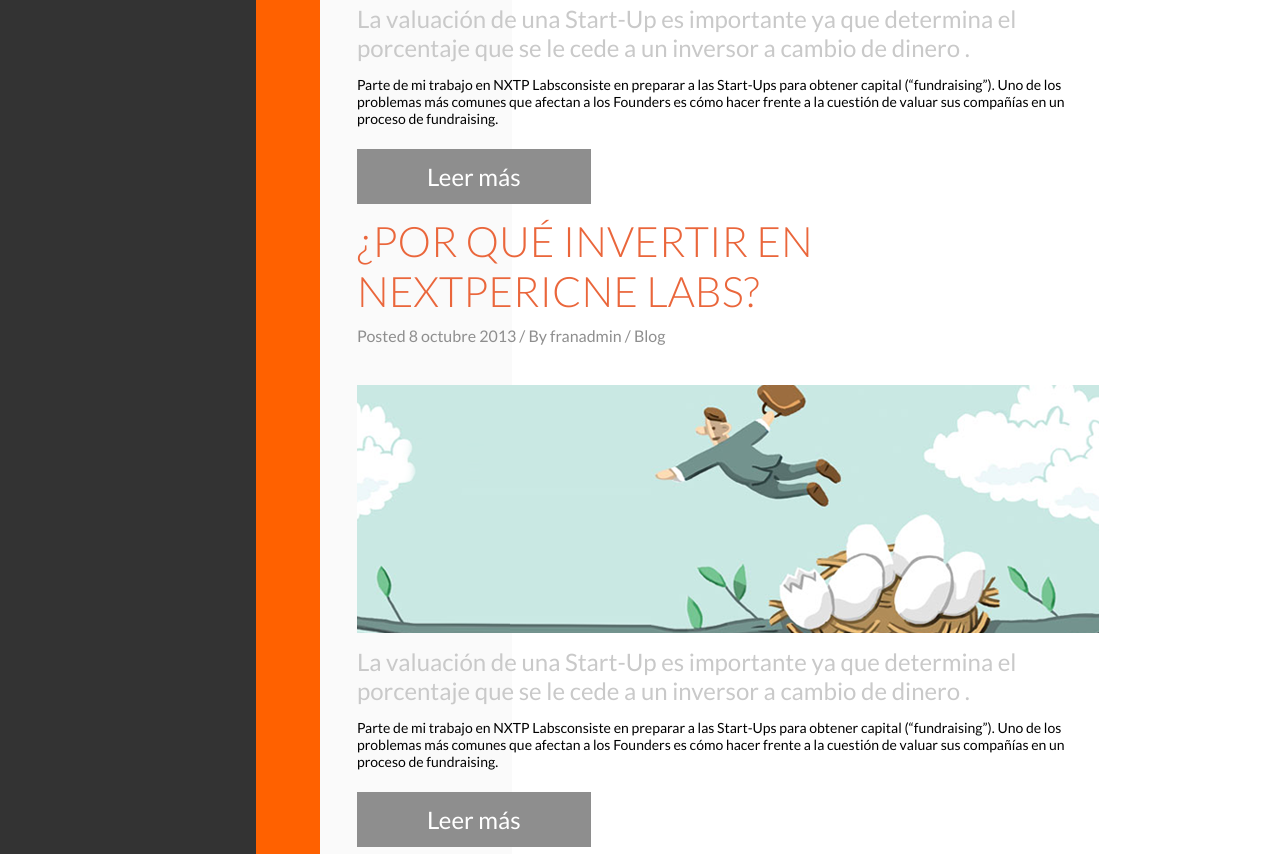
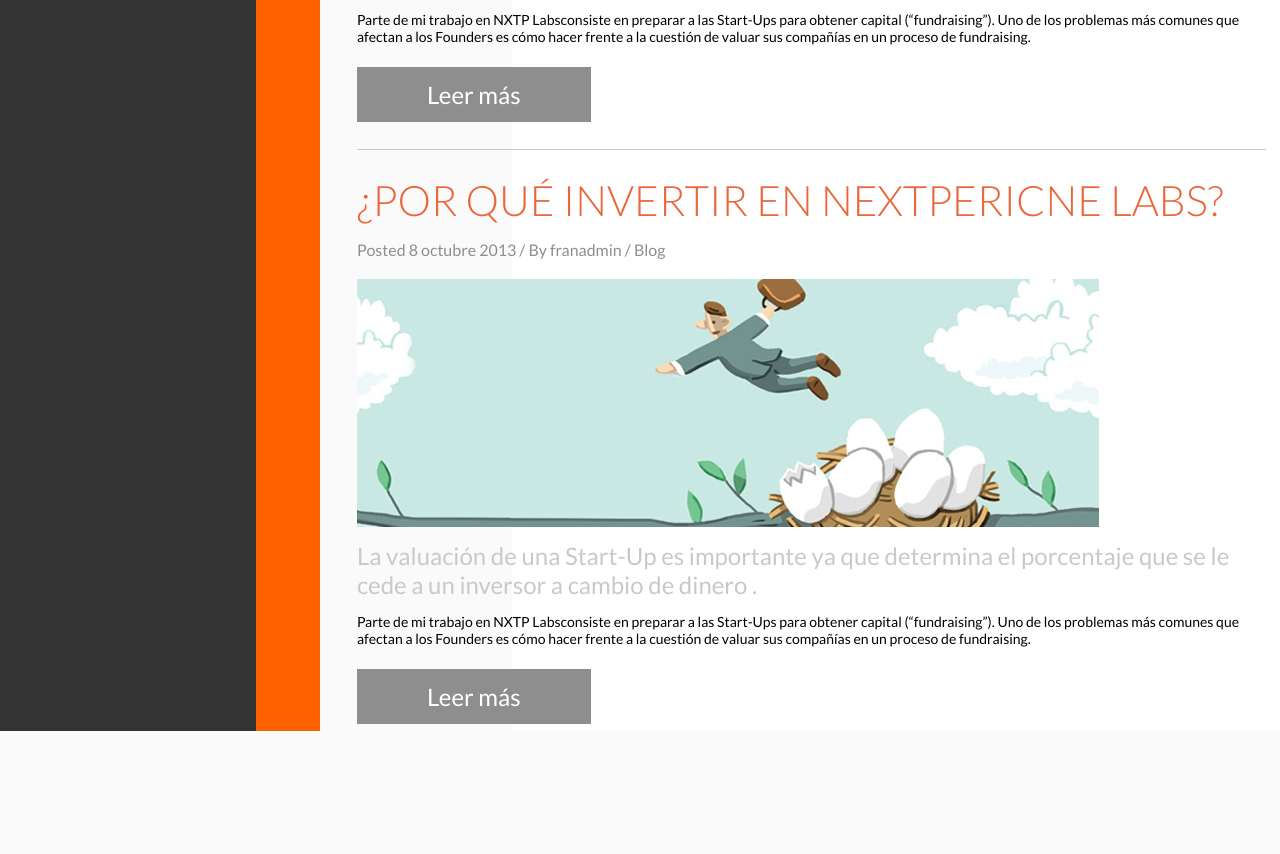
Before and after one commit to carlosandresal/fraco, a website: page app/index.html in a window 1280 px wide. Shown: the part 472-1326 px from the top of the page. After the commit the page ends 1203 px from the top, so only its background shows below. Drawn offline with nearby package versions, Linux system fonts and the light colour scheme; files that its build step writes are made by us from their sources.

Commit message:
Modificacion del subtitle en css, el ancho del article y la linea que divide las notas

```diff
--- a/app/index.html
+++ b/app/index.html
@@ -36,7 +36,7 @@
         </div>
         <div class="col content notes">
             <article>
-                <h2>Como estimar</br>el valor de una Start-Up</h2>
+                <h2>Como estimar el valor de una Start-Up</h2>
                 <span class="subtitle">Posted 8 octubre 2013 / By franadmin / Blog</span>
 
                 <img src="images/nota-01.png" alt="Valuacion de una Start-Up" title="Valuacion de una Start-Up" />
@@ -49,7 +49,7 @@
                 <a href="nota.html" class="button">Leer más</a>
             </article>
 
-            <article>
+            <article class="container">
                 <h2>¿Por qué invertir en Nextpericne Labs?</h2>
                 <span class="subtitle">Posted 8 octubre 2013 / By franadmin / Blog</span>
 
--- a/app/styles/main.scss
+++ b/app/styles/main.scss
@@ -26,7 +26,7 @@ h2{
 }
 
 article{
-    width: 742px;
+    width: auto;
 }
 
 .hero-unit {
@@ -113,18 +113,10 @@ article{
     padding-left: 28px;
 
     h2{
-        margin: 25px 0 10px 0;
+        margin: 25px 0 15px 0;
         font-family: $font;
         font-weight: $light;
         text-transform: uppercase;
-    }
-
-    span{
-        margin: 0 20px 20px 0;
-        color: $color-gris-oscuro;
-        font-size: $font-medium;
-        font-family: $font;
-        font-weight: $regular;
     }
 
     img{
@@ -152,6 +144,7 @@ article{
 .button{
     padding: 13px 70px;
     background-color: $color-gris-oscuro;
+    margin-bottom: 20px;
 
     font-family: $font;
     font-weight: $regular;
@@ -159,10 +152,16 @@ article{
     color: white;
 }
 
-.line{
+.subtitle{
+    display: block;
+
+    color: $color-gris-oscuro;
+    font-size: $font-medium;
+    font-family: $font;
+    font-weight: $regular;
+}
+
+.container{
+    border-top: 1px solid #C9C9C9;
     margin-top: 40px;
 }
-
-.subtitle{
-    display: block;
-}
```
